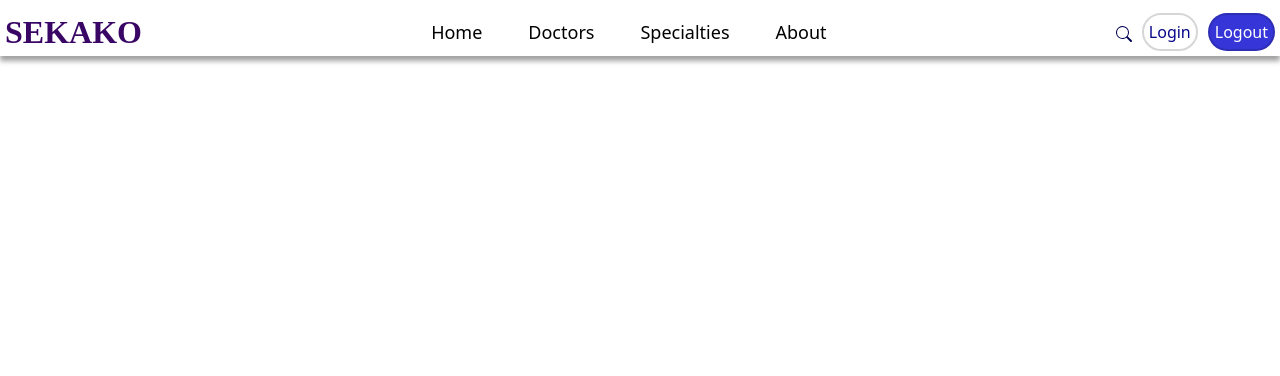
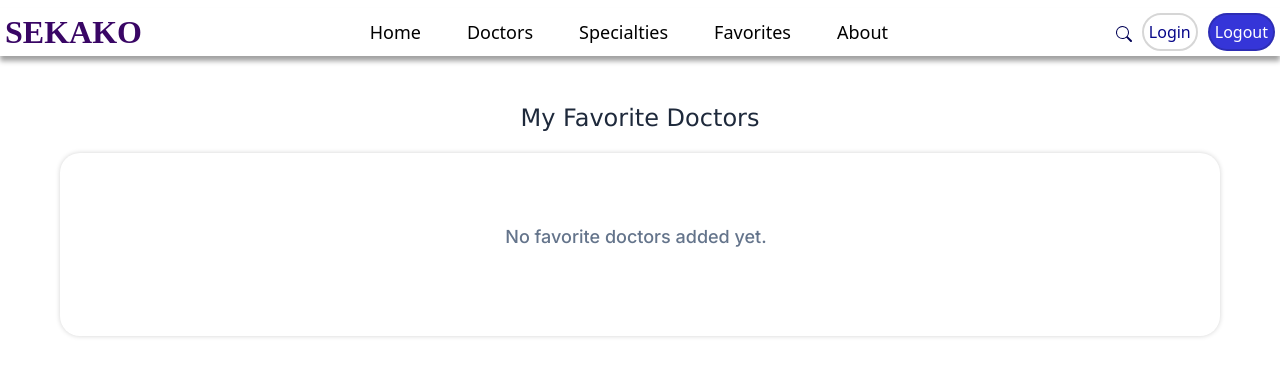
Before and after one commit to Elsayed-1/medicare-react-app, a React (Vite) app in the folder medical-appointment/: page /favo in a window 1280 px wide. Shown: the top 376 px of the page. Built offline with nearby package versions, Linux system fonts and the light colour scheme.

Commit message:
favorite doctor

```diff
--- a/medical-appointment/src/App.jsx
+++ b/medical-appointment/src/App.jsx
@@ -1,26 +1,38 @@
 import "./App.css";
 import Mynav from "../src/component/common/Navbar";
-
 import Home from "./component/home/Home";
-
 import { Route, Routes } from "react-router-dom";
 import Doctorpage from "./component/page/Doctorsfilter/Doctorpage";
 import Profile from "./component/page/Doctorprofile/Profile";
+import { FavoritesProvider, usefavorites } from "./context/Contextfavo";
+import Favoriteitem from "./feature/doctorfavorite/Favoriteitem";
 
-function App() {
+// 1️⃣ عملنا مكون داخلي جديد عشان نقدر نستخدم جواهُ الـ Hook بسلام
+function AppRoutes() {
+  const { favo } = usefavorites();
+
   return (
     <>
-      <div>
-        <Mynav />
-
-        <Routes>
-          <Route path="/" element={<Home />} />
-          <Route path="/doctors" element={<Doctorpage />} />
-          <Route path="/profile/:id" element={<Profile/>}/>
-        </Routes>
-      </div>
+      <Mynav />
+      <Routes>
+        <Route path="/" element={<Home />} />
+        <Route path="/doctors" element={<Doctorpage />} />
+        <Route path="/profile/:id" element={<Profile />} />
+        <Route path="/favo" element={<Favoriteitem favo={favo} />} />
+      </Routes>
     </>
   );
 }
 
+// 2️⃣ الـ App الأساسي بيغلف كل حاجة بالـ Provider
+function App() {
+  return (
+    <FavoritesProvider>
+      <div className="App">
+        <AppRoutes />
+      </div>
+    </FavoritesProvider>
+  );
+}
+
 export default App;
--- a/medical-appointment/src/component/common/Navbar.jsx
+++ b/medical-appointment/src/component/common/Navbar.jsx
@@ -17,6 +17,7 @@ function Navbar() {
   <li><Link to="/">home</Link></li>
   <li><Link to="/doctors">Doctors</Link></li>
   <li><Link to="/specialties">specialties</Link></li>
+  <li><Link to="/favo">Favorites</Link></li>
   <li><Link to="/about">about</Link></li>
 </ul>
             </div>
--- a/medical-appointment/src/component/page/Doctorsfilter/Doctorpage.css
+++ b/medical-appointment/src/component/page/Doctorsfilter/Doctorpage.css
@@ -184,4 +184,5 @@ color: white;
 
 width: 40px;
 text-align: center;
+cursor: pointer;
 }
--- a/medical-appointment/src/component/page/Doctorsfilter/Doctorpage.jsx
+++ b/medical-appointment/src/component/page/Doctorsfilter/Doctorpage.jsx
@@ -1,5 +1,5 @@
 import React, { useState } from "react";
-import "../Doctorsfilter/Doctorpage.css"
+import "../Doctorsfilter/Doctorpage.css";
 import { doctorsDatafilter } from "../../../data/Doctorsdatafilter";
 import {
   FaStar,
@@ -11,26 +11,27 @@ import {
 import { BsSearch } from "react-icons/bs";
 import Doctorshome from "../../home/Doctorshome";
 import { Link } from "react-router-dom";
+import { usefavorites } from "../../../context/Contextfavo";
+
+function filterbyinputsearch(data, inputsearch, checkeditem, filterstars) {
+  return data.filter((e) => {
+    const matchesName = e.name
+      .toLowerCase()
+      .includes(inputsearch.toLowerCase());
+    const matchspecialty = checkeditem === "" || e.specialty == checkeditem;
+    const matchrating = filterstars === "" || e.rating <= Number(filterstars);
+
+    return matchesName && matchspecialty && matchrating;
+  });
+}
+
+function Showcontent({ data }) {
+  const { favo, toggle } = usefavorites();
 
 
+  return data.map((item) => {
+      const isfavo = favo.some((eve) => eve.id === item.id);
 
-
-function filterbyinputsearch(data, inputsearch,checkeditem,filterstars) {
-
- return data.filter((e)=>{
-
-           const matchesName =    e.name.toLowerCase().includes(inputsearch.toLowerCase())
-         const matchspecialty= checkeditem ==="" || e.specialty==checkeditem
-        const matchrating=filterstars===""||e.rating<=Number(filterstars)
-
-         return matchesName&&matchspecialty&&matchrating
-  })
-}
-
-
-function Showcontent({data}) {
-
-  return data.map((item) => {
     return (
       <div key={item.id} className="one-doc">
         <div className="data-doc">
@@ -38,47 +39,41 @@ function Showcontent({data}) {
             <Link to={`/profile/${item.id}`}>
               <img src={item.image} alt="" />
             </Link>
-
           </div>
           <div className="doc-details">
             <h6>{item.name}</h6>
             <p>{item.specialty}</p>
             <p>{item.rating}</p>
-                             <p><FaMapMarkerAlt color="#6B7280" />  {item.location}</p>
-
-
-
+            <p>
+              <FaMapMarkerAlt color="#6B7280" /> {item.location}
+            </p>
           </div>
         </div>
 
         <div className="Book-Appointment">
-                    <span> <FaRegHeart color="#374151" size={20}/> </span>
+          <span onClick={() => toggle(item)}>
+            {" "}
+            {isfavo ? (
+              <FaHeart style={{ color: "#ef4444", fontSize: "22px" }} />
+            ) : (
+              <FaRegHeart style={{ color: "#64748B", fontSize: "22px" }} />
+            )}{" "}
+          </span>
           <button>Book Appointment</button>
         </div>
       </div>
     );
-            })
+  });
 }
 
+function Doctorpage() {
+  ////states///////
+  const [inputsearch, setInputsearch] = useState("");
 
+  const [checkeditem, setCheckeditem] = useState("");
 
-
-
-function Doctorpage() {
-
-////states///////
-const [inputsearch,setInputsearch]=useState("")
-
-const [checkeditem,setCheckeditem]=useState("")
-
-const [filterstars,setFilterstars]=useState("")
+  const [filterstars, setFilterstars] = useState("");
   ////fun//////
-
-
-
-
-
-
 
   return (
     <div className="container-lg">
@@ -86,68 +81,142 @@ const [filterstars,setFilterstars]=useState("")
         <h1>Find Your Doctor & Book an Appointment</h1>
       </div>
       <div className="page">
-
         <div className="filter-sec">
-
           <div className="filter-data">
             <div className="head-filter">
               <h3>Filter</h3>
               <p>Specialty</p>
             </div>
 
-
-
             <div className="special-filter">
               <div className="special-filter">
-
                 <div className="special-item">
-  <input type="radio" name="specialty" value="Dentists" checked={checkeditem === "Dentists"} onChange={(event)=>{setCheckeditem(event.target.value)}} id="dentists" />
+                  <input
+                    type="radio"
+                    name="specialty"
+                    value="Dentists"
+                    checked={checkeditem === "Dentists"}
+                    onChange={(event) => {
+                      setCheckeditem(event.target.value);
+                    }}
+                    id="dentists"
+                  />
                   <label htmlFor="dentists">Dentists</label>
                 </div>
 
                 <div className="special-item">
-  <input type="radio" name="specialty" value="Cardiologist" checked={checkeditem === "Cardiologist"} onChange={(event)=>{setCheckeditem(event.target.value)}} id="cardiologist" />
+                  <input
+                    type="radio"
+                    name="specialty"
+                    value="Cardiologist"
+                    checked={checkeditem === "Cardiologist"}
+                    onChange={(event) => {
+                      setCheckeditem(event.target.value);
+                    }}
+                    id="cardiologist"
+                  />
                   <label htmlFor="cardiologist">Cardiologist</label>
                 </div>
 
                 <div className="special-item">
-  <input type="radio" name="specialty" value="Dermatologist" checked={checkeditem === "Dermatologist"} onChange={(event)=>{setCheckeditem(event.target.value)}} id="dermatologist" />
+                  <input
+                    type="radio"
+                    name="specialty"
+                    value="Dermatologist"
+                    checked={checkeditem === "Dermatologist"}
+                    onChange={(event) => {
+                      setCheckeditem(event.target.value);
+                    }}
+                    id="dermatologist"
+                  />
                   <label htmlFor="dermatologist">Dermatologist</label>
                 </div>
 
                 <div className="special-item">
-  <input type="radio" name="specialty" value="Pediatrics" checked={checkeditem === "Pediatrics"} onChange={(event)=>{setCheckeditem(event.target.value)}} id="pediatrics" />
+                  <input
+                    type="radio"
+                    name="specialty"
+                    value="Pediatrics"
+                    checked={checkeditem === "Pediatrics"}
+                    onChange={(event) => {
+                      setCheckeditem(event.target.value);
+                    }}
+                    id="pediatrics"
+                  />
                   <label htmlFor="pediatrics">Pediatrics</label>
                 </div>
 
                 <div className="special-item">
-  <input type="radio" name="specialty" value="Neurologist" checked={checkeditem === "Neurologist"} onChange={(event)=>{setCheckeditem(event.target.value)}} id="neurologist" />
+                  <input
+                    type="radio"
+                    name="specialty"
+                    value="Neurologist"
+                    checked={checkeditem === "Neurologist"}
+                    onChange={(event) => {
+                      setCheckeditem(event.target.value);
+                    }}
+                    id="neurologist"
+                  />
                   <label htmlFor="neurologist">Neurologist</label>
                 </div>
 
                 <div className="special-item">
-  <input type="radio" name="specialty" value="Orthopedics" checked={checkeditem === "Orthopedics"} onChange={(event)=>{setCheckeditem(event.target.value)}} id="orthopedics" />
+                  <input
+                    type="radio"
+                    name="specialty"
+                    value="Orthopedics"
+                    checked={checkeditem === "Orthopedics"}
+                    onChange={(event) => {
+                      setCheckeditem(event.target.value);
+                    }}
+                    id="orthopedics"
+                  />
                   <label htmlFor="orthopedics">Orthopedics</label>
                 </div>
 
                 <div className="special-item">
-  <input type="radio" name="specialty" value="Ophthalmology" checked={checkeditem === "Ophthalmology"} onChange={(event)=>{setCheckeditem(event.target.value)}} id="ophthalmology" />
+                  <input
+                    type="radio"
+                    name="specialty"
+                    value="Ophthalmology"
+                    checked={checkeditem === "Ophthalmology"}
+                    onChange={(event) => {
+                      setCheckeditem(event.target.value);
+                    }}
+                    id="ophthalmology"
+                  />
                   <label htmlFor="ophthalmology">Ophthalmology</label>
                 </div>
 
                 <div className="special-item">
-  <input type="radio" name="specialty" value="ENT Specialist" checked={checkeditem === "ENT Specialist"} onChange={(event)=>{setCheckeditem(event.target.value)}} id="ent-specialist" />
+                  <input
+                    type="radio"
+                    name="specialty"
+                    value="ENT Specialist"
+                    checked={checkeditem === "ENT Specialist"}
+                    onChange={(event) => {
+                      setCheckeditem(event.target.value);
+                    }}
+                    id="ent-specialist"
+                  />
                   <label htmlFor="ent-specialist">ENT Specialist</label>
                 </div>
 
                 <div className="special-item">
-  <input type="radio" name="specialty" value="" checked={checkeditem === ""} onChange={(event)=>{setCheckeditem(event.target.value)}} id="" />
+                  <input
+                    type="radio"
+                    name="specialty"
+                    value=""
+                    checked={checkeditem === ""}
+                    onChange={(event) => {
+                      setCheckeditem(event.target.value);
+                    }}
+                    id=""
+                  />
                   <label htmlFor="ent-specialist">All doctors</label>
                 </div>
-
               </div>
               {console.log(checkeditem)}
-
             </div>
             <div className="head-rating">
               <p>Rating</p>
@@ -155,35 +224,87 @@ const [filterstars,setFilterstars]=useState("")
 
             <div className="rating-filter">
               <div className="rating-item">
-    <input type="radio" value="2" checked={filterstars=="2"} onChange={(e)=>{setFilterstars(e.target.value)}} name="rating" id="two" />
-    <label htmlFor="two">   <FaStar color="#FBBF24"   /> <FaStar color="#FBBF24" /> </label>
+                <input
+                  type="radio"
+                  value="2"
+                  checked={filterstars == "2"}
+                  onChange={(e) => {
+                    setFilterstars(e.target.value);
+                  }}
+                  name="rating"
+                  id="two"
+                />
+                <label htmlFor="two">
+                  {" "}
+                  <FaStar color="#FBBF24" /> <FaStar color="#FBBF24" />{" "}
+                </label>
               </div>
               <div className="rating-item">
-    <input type="radio"  value="3" checked={filterstars=="3"} onChange={(e)=>{setFilterstars(e.target.value)}} name="rating"  id="three" />
-    <label htmlFor="three"> <FaStar color="#FBBF24" /> <FaStar color="#FBBF24" /> <FaStar color="#FBBF24" /> </label>
+                <input
+                  type="radio"
+                  value="3"
+                  checked={filterstars == "3"}
+                  onChange={(e) => {
+                    setFilterstars(e.target.value);
+                  }}
+                  name="rating"
+                  id="three"
+                />
+                <label htmlFor="three">
+                  {" "}
+                  <FaStar color="#FBBF24" /> <FaStar color="#FBBF24" />{" "}
+                  <FaStar color="#FBBF24" />{" "}
+                </label>
               </div>
               <div className="rating-item">
-    <input type="radio"  value="4" checked={filterstars=="4"} onChange={(e)=>{setFilterstars(e.target.value)}} name="rating" id="four" />
-    <label htmlFor="four">  <FaStar color="#FBBF24" /> <FaStar color="#FBBF24" /> <FaStar color="#FBBF24" /> <FaStar color="#FBBF24" /> </label>
+                <input
+                  type="radio"
+                  value="4"
+                  checked={filterstars == "4"}
+                  onChange={(e) => {
+                    setFilterstars(e.target.value);
+                  }}
+                  name="rating"
+                  id="four"
+                />
+                <label htmlFor="four">
+                  {" "}
+                  <FaStar color="#FBBF24" /> <FaStar color="#FBBF24" />{" "}
+                  <FaStar color="#FBBF24" /> <FaStar color="#FBBF24" />{" "}
+                </label>
               </div>
               <div className="rating-item">
-    <input type="radio"  value="5" checked={filterstars=="5"} onChange={(e)=>{setFilterstars(e.target.value)}} name="rating" id="five" />
-    <label htmlFor="five">   <FaStar color="#FBBF24" />  <FaStar color="#FBBF24" /> <FaStar color="#FBBF24" /> <FaStar color="#FBBF24" /> <FaStar color="#FBBF24" /> </label>
+                <input
+                  type="radio"
+                  value="5"
+                  checked={filterstars == "5"}
+                  onChange={(e) => {
+                    setFilterstars(e.target.value);
+                  }}
+                  name="rating"
+                  id="five"
+                />
+                <label htmlFor="five">
+                  {" "}
+                  <FaStar color="#FBBF24" /> <FaStar color="#FBBF24" />{" "}
+                  <FaStar color="#FBBF24" /> <FaStar color="#FBBF24" />{" "}
+                  <FaStar color="#FBBF24" />{" "}
+                </label>
               </div>
               <div className="rating-item">
-    <input type="radio"  value="" checked={filterstars==""} onChange={(e)=>{setFilterstars(e.target.value)}} name="rating"   />
+                <input
+                  type="radio"
+                  value=""
+                  checked={filterstars == ""}
+                  onChange={(e) => {
+                    setFilterstars(e.target.value);
+                  }}
+                  name="rating"
+                />
                 <label htmlFor="five">All rating</label>
               </div>
-
             </div>
-
-
-
-
           </div>
-
-
-
         </div>
         <div className="doctorlist-sec">
           <div className="doctorlist-search">
@@ -191,14 +312,25 @@ const [filterstars,setFilterstars]=useState("")
               {" "}
               <BsSearch />{" "}
             </span>
-            <input value={inputsearch} onChange={(event)=>{
-              setInputsearch(event.target.value)
-            }} type="text" placeholder="search doctors" />
+            <input
+              value={inputsearch}
+              onChange={(event) => {
+                setInputsearch(event.target.value);
+              }}
+              type="text"
+              placeholder="search doctors"
+            />
           </div>
 
           <div className="doctorlist-doctors">
-
-          <Showcontent  data={ filterbyinputsearch(doctorsDatafilter,inputsearch,checkeditem,filterstars)}/>
+            <Showcontent
+              data={filterbyinputsearch(
+                doctorsDatafilter,
+                inputsearch,
+                checkeditem,
+                filterstars,
+              )}
+            />
           </div>
         </div>
       </div>
--- /dev/null
+++ b/medical-appointment/src/context/Contextfavo.jsx
@@ -0,0 +1,36 @@
+import { createContext, useContext, useEffect, useState } from "react";
+
+
+const contextfavo=createContext();
+
+export function FavoritesProvider({children}){
+    const [favo,setFavo]=useState(()=>{
+        const save =localStorage.getItem("favodata")
+        return save?JSON.parse(save):[]
+    } )
+
+    useEffect(()=>{
+        localStorage.setItem("favodata",JSON.stringify(favo))
+         },[favo])
+
+    const toggle=(object)=>{
+        setFavo((prev)=>{
+          const isexist=  prev.find((eve)=>eve.id===object.id)
+          if(isexist){
+            return prev.filter((eve)=>eve.id !== object.id)
+          }
+          else{
+             return [...prev,object]
+          }
+        })
+    }
+    return(
+        <contextfavo.Provider value={{favo,toggle}}>
+{children}
+        </contextfavo.Provider>
+    )
+}
+
+export function usefavorites(){
+    return useContext(contextfavo)
+}
--- /dev/null
+++ b/medical-appointment/src/feature/doctorfavorite/Favoriteitem.jsx
@@ -0,0 +1,62 @@
+import React from 'react';
+import { Link } from 'react-router-dom';
+import { FaMapMarkerAlt, FaRegHeart, FaHeart } from 'react-icons/fa';
+import { usefavorites } from '../../context/Contextfavo';
+import "../doctorfavorite/favoitem.css";
+
+function Favoriteitem() {
+  const { favo, toggle } = usefavorites();
+
+  return (
+    <div className="container-lg">
+      <div className="page-head">
+        <h1>My Favorite Doctors</h1>
+      </div>
+
+      <div className="page">
+        <div className="doctorlist-sec" style={{ width: "100%" }}>
+          <div className="doctorlist-doctors">
+            {favo && favo.length > 0 ? (
+              favo.map((item) => {
+                return (
+                  <div key={item.id} className="one-doc">
+                    <div className="data-doc">
+                      <div className="doc-img">
+                        <Link to={`/profile/${item.id}`}>
+                          <img src={item.image} alt={item.name} />
+                        </Link>
+                      </div>
+                      <div className="doc-details">
+                        <h6>{item.name}</h6>
+                        <p>{item.specialty}</p>
+                        <p>⭐ {item.rating}</p>
+                        <p>
+                          <FaMapMarkerAlt color="#6B7280" /> {item.location}
+                        </p>
+                      </div>
+                    </div>
+
+                    <div className="Book-Appointment">
+                      <span onClick={() => toggle(item)} style={{ cursor: "pointer" }}>
+                        <FaHeart style={{ color: "#ef4444", fontSize: "22px" }} />
+                      </span>
+                      <Link to={`/profile/${item.id}`}>
+                        <button>Book Appointment</button>
+                      </Link>
+                    </div>
+                  </div>
+                );
+              })
+            ) : (
+              <p className="no-favorites" style={{ textAlign: "center", width: "100%", padding: "40px", color: "#64748B" }}>
+                No favorite doctors added yet.
+              </p>
+            )}
+          </div>
+        </div>
+      </div>
+    </div>
+  );
+}
+
+export default Favoriteitem;
--- /dev/null
+++ b/medical-appointment/src/feature/doctorfavorite/favoitem.css
@@ -0,0 +1,24 @@
+/* تنسيقات خاصة بصفحة المفضلة لو احتجتها */
+.container-lg {
+  max-width: 1200px;
+  margin: 0 auto;
+  padding: 20px;
+  font-family: 'Inter', sans-serif;
+}
+
+.page-head h1 {
+  color: #1E293B;
+  margin-bottom: 20px;
+  font-size: 24px;
+}
+
+.doctorlist-doctors {
+  display: flex;
+  flex-direction: column;
+  gap: 15px;
+}
+
+.no-favorites {
+  font-size: 18px;
+  font-weight: 500;
+}
--- a/medical-appointment/src/main.jsx
+++ b/medical-appointment/src/main.jsx
@@ -4,11 +4,12 @@ import "./index.css";
 
 import App from "./App.jsx";
 import { BrowserRouter } from "react-router-dom";
-
 createRoot(document.getElementById("root")).render(
   <StrictMode>
     <BrowserRouter>
+
       <App />
+
     </BrowserRouter>
 
   </StrictMode>,
```
Lines whose indentation alone changed are shown as unchanged.
